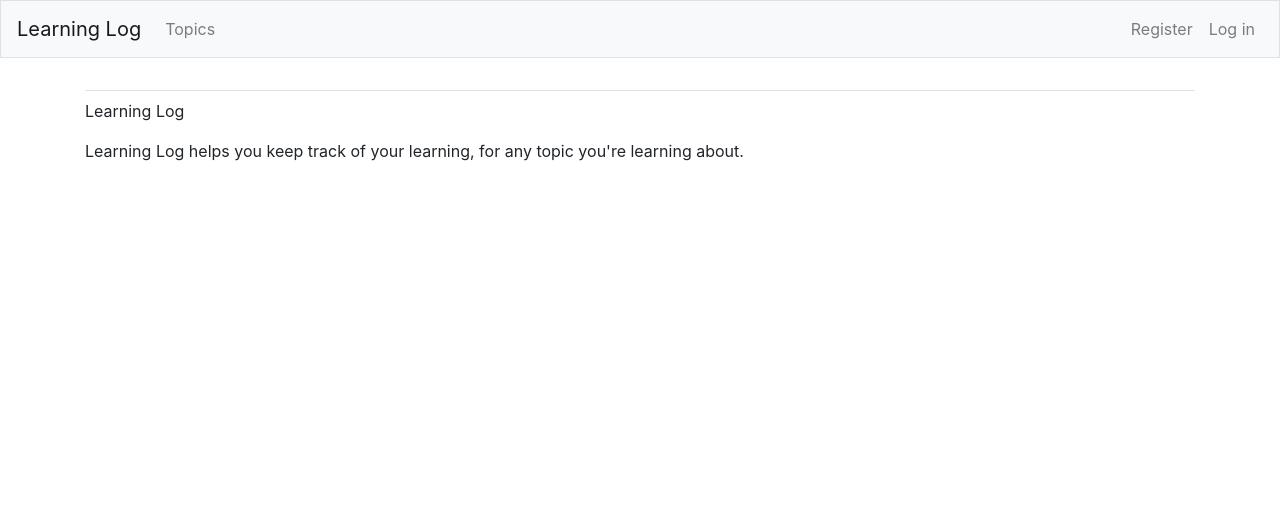
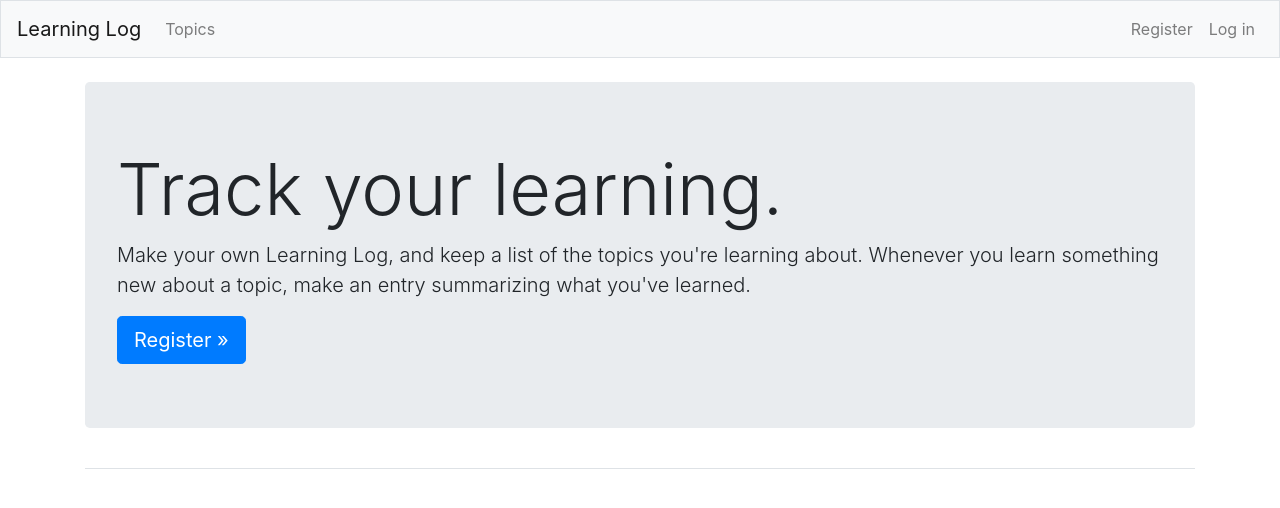
Before and after one commit to Latarho/Learning_log, a Django app: template learning_logs/templates/learning_logs/index.html in a window 1280 px wide. Shown: the top 508 px of the page. Run offline with Django 3.2, Linux system fonts and the light colour scheme; the template is opened without the code that fills it, so the values that code supplies are empty; some libraries are stand-ins or nearby versions.

Commit message:
Оформление домашней страницы с использованием табло.

```diff
--- a/learning_logs/templates/learning_logs/index.html
+++ b/learning_logs/templates/learning_logs/index.html
@@ -1,6 +1,13 @@
 {% extends "learning_logs/base.html" %}
 
-{% block content %}
-<p>Learning Log</p>
-<p>Learning Log helps you keep track of your learning, for any topic you're learning about.</p>
-{% endblock content %}
+{% block page_header %}
+<div class='jumbotron'>
+    <h1 class="display-3">Track your learning.</h1>
+    <p class="lead">Make your own Learning Log, and keep a list of the
+        topics you're learning about. Whenever you learn something new
+        about a topic, make an entry summarizing what you've learned.</p>
+    <a class="btn btn-lg btn-primary" href="{% url 'users:register' %}"
+       role="button">Register &raquo;</a>
+</div>
+
+{% endblock page_header %}
```
